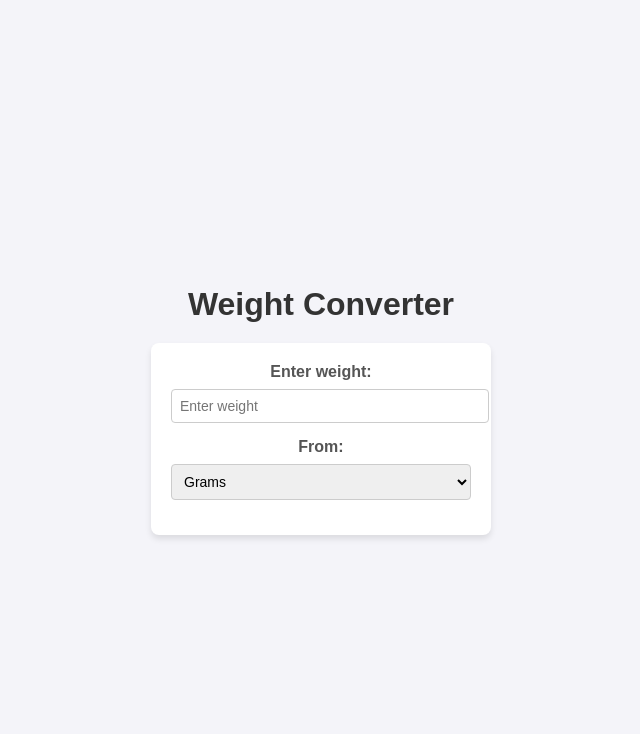
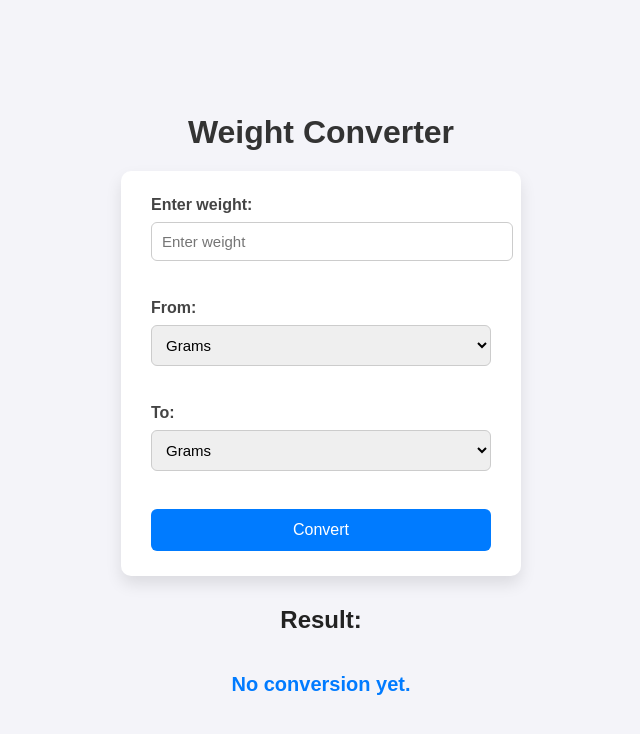
Before and after one commit to Anurag666786/weight_converter_web, a Flask app: page / in a window 1280 px wide. Shown: the top 734 px of the page, without its empty margins (319-959 px from the left). Run offline with Flask 3, Linux system fonts and the light colour scheme.

Commit message:
Initial commit for render deployment

```diff
--- a/app.py
+++ b/app.py
@@ -12,7 +12,7 @@ def index():
             original_unit = request.form["original_unit"]
             new_unit = request.form["new_unit"]
 
-            # Convert original weight to grams
+            # Conversion dictionary
             conversions = {
                 "t": weight * 1_000_000,
                 "kg": weight * 1000,
@@ -33,7 +33,12 @@ def index():
                 "liang": weight * 50
             }
 
-            weight_in_grams = conversions.get(original_unit, 0)
+            # Ensure unit exists
+            if original_unit not in conversions:
+                result = "Invalid original unit."
+                return render_template("index.html", result=result)
+
+            weight_in_grams = conversions[original_unit]
 
             # Check for zero weight
             if weight_in_grams == 0:
--- a/static/style.css
+++ b/static/style.css
@@ -1,3 +1,4 @@
+/* General body styling */
 body {
     font-family: Arial, sans-serif;
     background-color: #f4f4f9;
@@ -10,45 +11,55 @@ body {
     min-height: 100vh;
 }
 
+/* Page title styling */
 h1 {
     color: #333;
+    margin-top: 30px;
     margin-bottom: 20px;
-}
-
-form {
-    background-color: #fff;
-    padding: 20px;
-    border-radius: 8px;
-    box-shadow: 0 4px 6px rgba(0, 0, 0, 0.1);
-    width: 300px;
     text-align: center;
 }
 
+/* Form container styling */
+form {
+    background-color: #ffffff;
+    padding: 25px 30px;
+    border-radius: 10px;
+    box-shadow: 0 8px 16px rgba(0, 0, 0, 0.1);
+    width: 90%;
+    max-width: 400px;
+    box-sizing: border-box;
+}
+
+/* Label styling */
 label {
     display: block;
     margin-bottom: 8px;
     font-weight: bold;
-    color: #555;
+    color: #444;
+    text-align: left;
 }
 
+/* Input and select styling */
 input[type="text"],
 select {
     width: 100%;
-    padding: 8px;
-    margin-bottom: 15px;
+    padding: 10px;
+    margin-bottom: 20px;
     border: 1px solid #ccc;
-    border-radius: 4px;
-    font-size: 14px;
+    border-radius: 6px;
+    font-size: 15px;
 }
 
+/* Button styling */
 button {
     background-color: #007bff;
-    color: #fff;
+    color: #ffffff;
     border: none;
-    padding: 10px 15px;
-    border-radius: 4px;
+    padding: 12px;
+    width: 100%;
+    border-radius: 6px;
+    font-size: 16px;
     cursor: pointer;
-    font-size: 16px;
     transition: background-color 0.3s ease;
 }
 
@@ -56,14 +67,32 @@ button:hover {
     background-color: #0056b3;
 }
 
+/* Result section */
 h2 {
-    margin-top: 20px;
-    color: #333;
+    margin-top: 30px;
+    color: #222;
 }
 
 p {
-    font-size: 18px;
+    font-size: 20px;
     color: #007bff;
     font-weight: bold;
     text-align: center;
 }
+
+/* Responsive design */
+@media (max-width: 480px) {
+    form {
+        padding: 20px;
+    }
+
+    input[type="text"],
+    select,
+    button {
+        font-size: 14px;
+    }
+
+    p {
+        font-size: 18px;
+    }
+}
--- a/templates/index.html
+++ b/templates/index.html
@@ -8,12 +8,59 @@
 </head>
 <body>
     <h1>Weight Converter</h1>
-
     <form method="POST">
         <label for="weight">Enter weight:</label>
         <input type="text" id="weight" name="weight" placeholder="Enter weight" required>
+        <br><br>
 
         <label for="original_unit">From:</label>
         <select id="original_unit" name="original_unit" required>
             <option value="g">Grams</option>
-            <option value="
+            <option value="kg">Kilograms</option>
+            <option value="mg">Milligrams</option>
+            <option value="t">Tons</option>
+            <option value="q">Quintals</option>
+            <option value="lb">Pounds</option>
+            <option value="oz">Ounces</option>
+            <option value="ct">Carats</option>
+            <option value="gr">Grains</option>
+            <option value="st">Stones</option>
+            <option value="sh.t">Short Tons</option>
+            <option value="l.t">Long Tons</option>
+            <option value="dr">Drams</option>
+            <option value="dan">Dans</option>
+            <option value="jin">Jins</option>
+            <option value="qian">Qians</option>
+            <option value="liang">Liangs</option>
+        </select>
+        <br><br>
+
+        <label for="new_unit">To:</label>
+        <select id="new_unit" name="new_unit" required>
+            <option value="g">Grams</option>
+            <option value="kg">Kilograms</option>
+            <option value="mg">Milligrams</option>
+            <option value="t">Tons</option>
+            <option value="q">Quintals</option>
+            <option value="lb">Pounds</option>
+            <option value="oz">Ounces</option>
+            <option value="ct">Carats</option>
+            <option value="gr">Grains</option>
+            <option value="st">Stones</option>
+            <option value="sh.t">Short Tons</option>
+            <option value="l.t">Long Tons</option>
+            <option value="dr">Drams</option>
+            <option value="dan">Dans</option>
+            <option value="jin">Jins</option>
+            <option value="qian">Qians</option>
+            <option value="liang">Liangs</option>
+        </select>
+        <br><br>
+
+        <button type="submit">Convert</button>
+    </form>
+
+    <h2>Result:</h2>
+    <p>{{ result }}</p>
+</body>
+</html>
```
